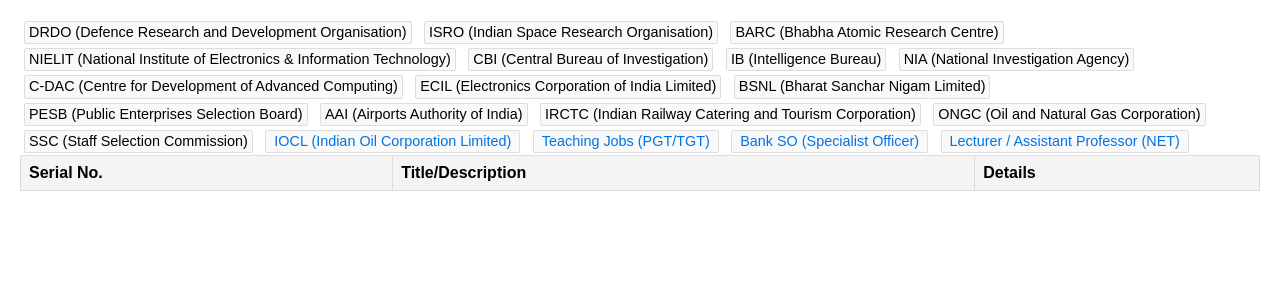
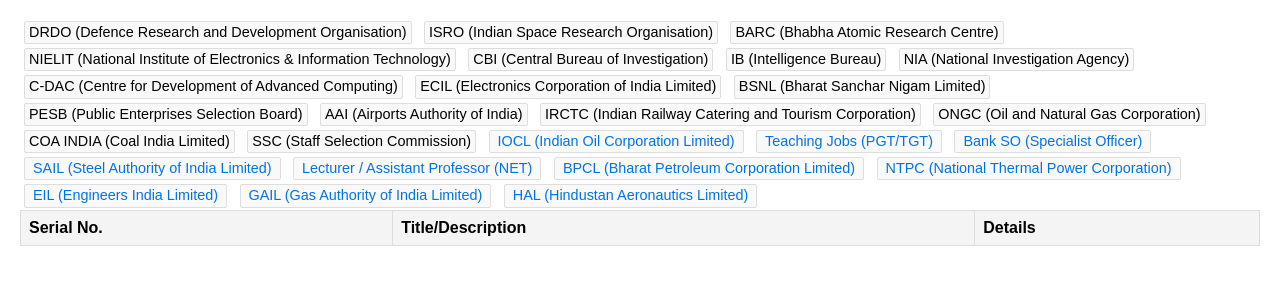
Before and after one commit to Bishal-Sarkar-admin/job-update, a plain HTML site: page index.html in a window 1280 px wide. Shown: the part 99-384 px from the top of the page. Drawn offline with Linux system fonts and the light colour scheme.

Commit message:
Jobs update 13-12-2024  0:11:18.17

```diff
--- a/index.html
+++ b/index.html
@@ -174,6 +174,7 @@
       <li onclick="select('ongc.json')">
         ONGC (Oil and Natural Gas Corporation)
       </li>
+      <li onclick="select('coaindia.json')">COA INDIA (Coal India Limited)</li>
       <li onclick="select('ssc.json')">SSC (Staff Selection Commission)</li>
       <li>
         <a href="https://www.iocl.com/latest-job-opening" target="_blank"
@@ -193,7 +194,15 @@
           >Bank SO (Specialist Officer)</a
         >
       </li>
-
+      <li>
+        <a
+          href="https://www.sail.co.in/
+"
+          target="_blank"
+        >
+          SAIL (Steel Authority of India Limited)</a
+        >
+      </li>
       <li>
         <a
           href="https://ugcnet.nta.nic.in/
@@ -201,6 +210,52 @@
           target="_blank"
         >
           Lecturer / Assistant Professor (NET)</a
+        >
+      </li>
+      <li>
+        <a
+          href="https://www.bharatpetroleum.in/
+"
+          target="_blank"
+        >
+          BPCL (Bharat Petroleum Corporation Limited)</a
+        >
+      </li>
+      <li>
+        <a
+          href="https://ntpc.co.in/
+"
+          target="_blank"
+        >
+          NTPC (National Thermal Power Corporation)</a
+        >
+      </li>
+
+      <li>
+        <a
+          href="https://recruitment.eil.co.in/
+"
+          target="_blank"
+        >
+          EIL (Engineers India Limited)</a
+        >
+      </li>
+      <li>
+        <a
+          href="https://gailonline.com/CRApplyingGail.html
+"
+          target="_blank"
+        >
+          GAIL (Gas Authority of India Limited)</a
+        >
+      </li>
+      <li>
+        <a
+          href="https://hal-india.co.in/career
+"
+          target="_blank"
+        >
+          HAL (Hindustan Aeronautics Limited)</a
         >
       </li>
     </ul>
```
Also changed, not shown: coaindia.json (added, +62 -0 lines), date.txt.
